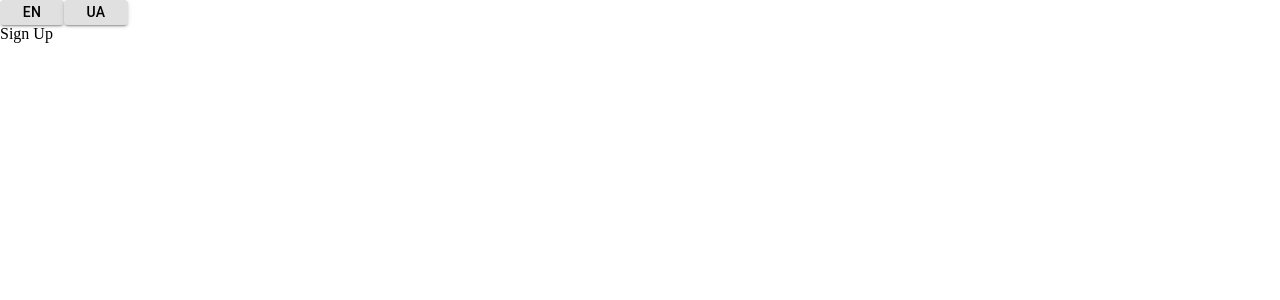
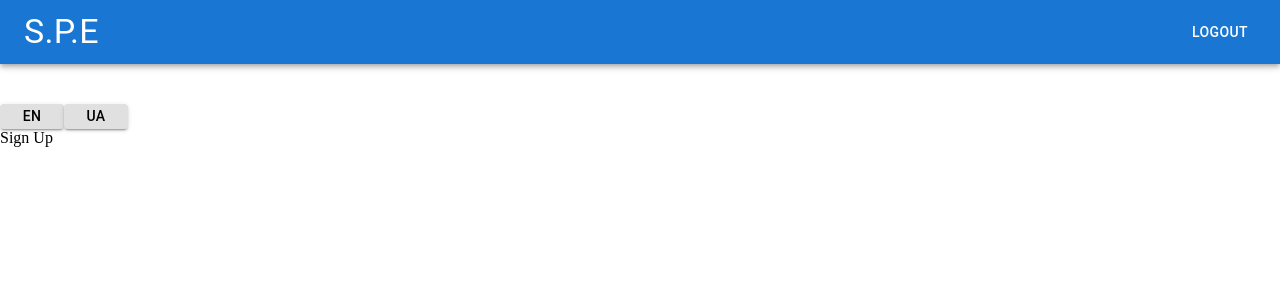
Before and after one commit to shapovalDev/safe-publick-events-react-app, a React (Create React App) app: page / in a window 1280 px wide. Shown: the top 300 px of the page. Built offline with nearby package versions, Linux system fonts and the light colour scheme.

Commit message:
small fixes

```diff
--- a/src/features/Auth/components/SignIn/SignIn.tsx
+++ b/src/features/Auth/components/SignIn/SignIn.tsx
@@ -19,7 +19,6 @@ export const SignIn = (): JSX.Element => {
       label: t('signIn.emailLabel'),
       type: 'text',
       value: email,
-      name: 'email',
       changeFunction: (e: ChangeEvent<HTMLInputElement>) =>
         setEmail(e.target.value),
     },
@@ -27,7 +26,6 @@ export const SignIn = (): JSX.Element => {
       label: t('signIn.passwordLabel'),
       type: 'password',
       value: password,
-      name: 'password',
       changeFunction: (e: ChangeEvent<HTMLInputElement>) =>
         setPassword(e.target.value),
     },
--- a/src/features/Auth/model/Auth.model.ts
+++ b/src/features/Auth/model/Auth.model.ts
@@ -8,7 +8,6 @@ export interface IAuthInput {
   label: string;
   type: string;
   value: string;
-  name: string;
   changeFunction: ChangeEventHandler<HTMLInputElement | HTMLTextAreaElement>;
 }
 
--- a/src/features/Home/components/Home/Home.tsx
+++ b/src/features/Home/components/Home/Home.tsx
@@ -2,12 +2,14 @@ import React from 'react';
 import { Box } from '@mui/material';
 import { useTranslation } from 'react-i18next';
 import { LanguageSwitcher } from '../../../i18n';
+import { Header } from '../../../Screen/Header/Header';
 
 export const Home = (): JSX.Element => {
   const [t] = useTranslation();
 
   return (
     <Box>
+      <Header />
       <LanguageSwitcher />
       {t('signUp.title')}
     </Box>
--- a/src/features/Screen/Header/Header.tsx
+++ b/src/features/Screen/Header/Header.tsx
@@ -4,12 +4,8 @@ import Box from '@mui/material/Box';
 import Toolbar from '@mui/material/Toolbar';
 import Typography from '@mui/material/Typography';
 import Button from '@mui/material/Button';
-import HealthAndSafetyIcon from '@mui/icons-material/HealthAndSafety';
-import { useStyles } from './Header.styles';
 
 export const Header = (): JSX.Element => {
-  const classes = useStyles();
-
   return (
     <Box sx={{ flexGrow: 1 }} mb={5}>
       <AppBar position="static">
@@ -21,7 +17,7 @@ export const Header = (): JSX.Element => {
             alignContent="center"
             sx={{ flexGrow: 1 }}
           >
-            <HealthAndSafetyIcon fontSize="large" /> S.P.E
+            S.P.E
           </Typography>
           <Button color="inherit">LogOut</Button>
         </Toolbar>
```
